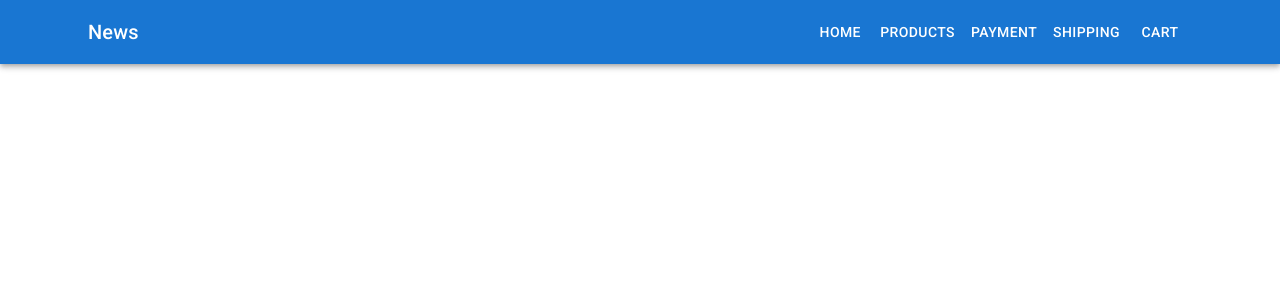
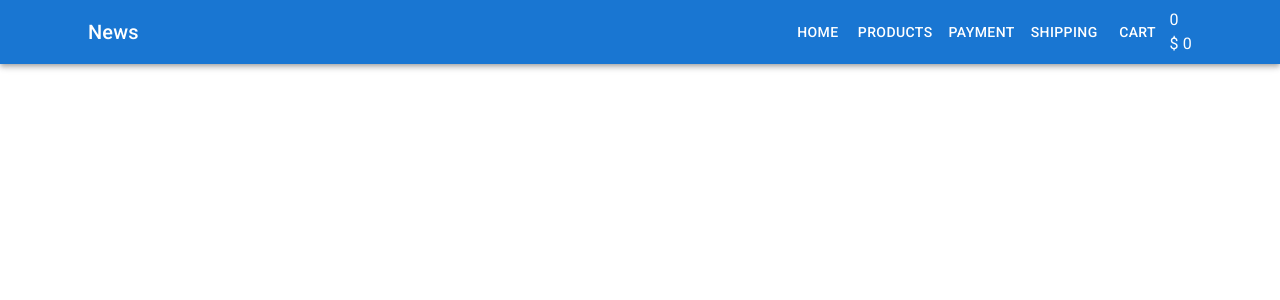
Before and after one commit to Velykoivanenko-Tetiana/react-24-09-fake-shop, a React (Create React App) app: page / in a window 1280 px wide. Shown: the top 300 px of the page. Built offline with nearby package versions, Linux system fonts and the light colour scheme.

Commit message:
add cartHeader

```diff
--- /dev/null
+++ b/src/components/CartHeader/CartHeader.tsx
@@ -0,0 +1,10 @@
+type Props = {}
+const CartHeader = (props: Props) => {
+    return (
+        <div>
+            <div>0</div>
+            <div>$ 0</div>
+        </div>
+    )
+}
+export default CartHeader
--- a/src/container/Header/Header.scss
+++ b/src/container/Header/Header.scss
@@ -1,3 +1,7 @@
 .app-bar{
     background-color: green;
 }
+
+.logo {
+    flex-grow: 1;
+}
--- a/src/container/Header/Header.tsx
+++ b/src/container/Header/Header.tsx
@@ -7,6 +7,9 @@ import IconButton from '@mui/material/IconButton'
 import Container from '@mui/material/Container';
 // import './Header.scss'
 import Menu from 'components/Menu/Menu'
+import logo from 'assets/logo.svg'
+import CartHeader from 'components/CartHeader/CartHeader'
+
 
 type Props = {}
 
@@ -30,7 +33,12 @@ const Header = (props: Props) => {
                     News
                 </Typography>
                 {/* <Button color="inherit">Login</Button> */}
+            <div className='logo'>
+                <img src="" alt="" />
+            </div>
             <Menu/>
+            <CartHeader/>
+
             </Toolbar>
             </Container>
         </AppBar>
```
Also changed, not shown: src/assets/logo.svg (added).
